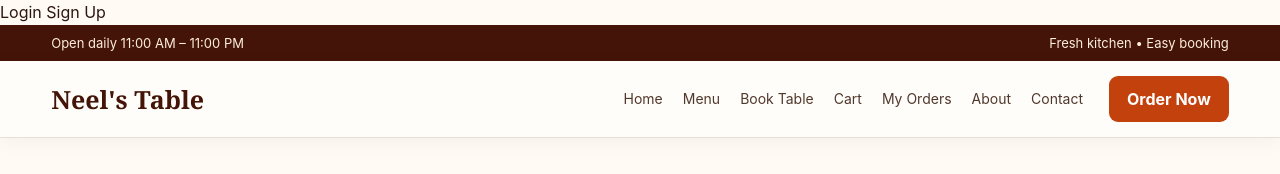
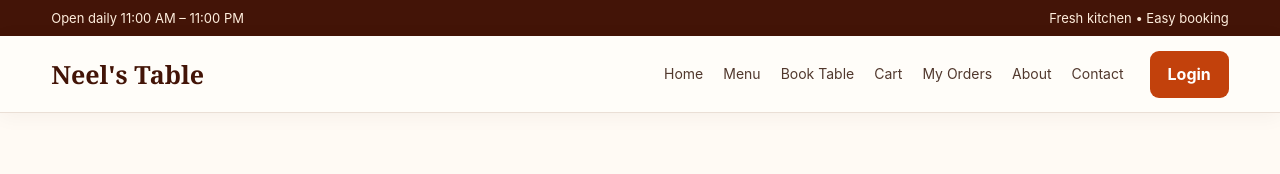
Before and after one commit to NEEL-SANJA/Neels-Table, a plain HTML site: page Client/index.html in a window 1280 px wide. Shown: the top 174 px of the page. Drawn offline with Linux system fonts and the light colour scheme.

Commit message:
Update index.html

```diff
--- a/Client/index.html
+++ b/Client/index.html
@@ -6,8 +6,7 @@
     <meta name="viewport" content="width=device-width,initial-scale=1.0">
     <title>Home | Neel's Table</title>
     <link rel="stylesheet" href="./client.css">
-    <a href="login.html">Login</a>
-<a href="singup.html">Sign Up</a>
+
 </head>
 
 <body>
@@ -21,7 +20,7 @@
                     class="">Menu</a><a href="../Client/booking.html" class="">Book Table</a><a
                     href="../Client/cart.html" class="">Cart</a><a href="../Client/orders.html" class="">My Orders</a><a
                     href="../Client/about.html" class="">About</a><a href="../Client/contact.html" class="">Contact</a>
-            </div><a class="btn" href="menu.html">Order Now</a><span class="mobile">☰</span>
+            </div><a href="login.html" class="btn">Login</a><span class="mobile">☰</span>
         </div>
     </nav>
     <main>
```
